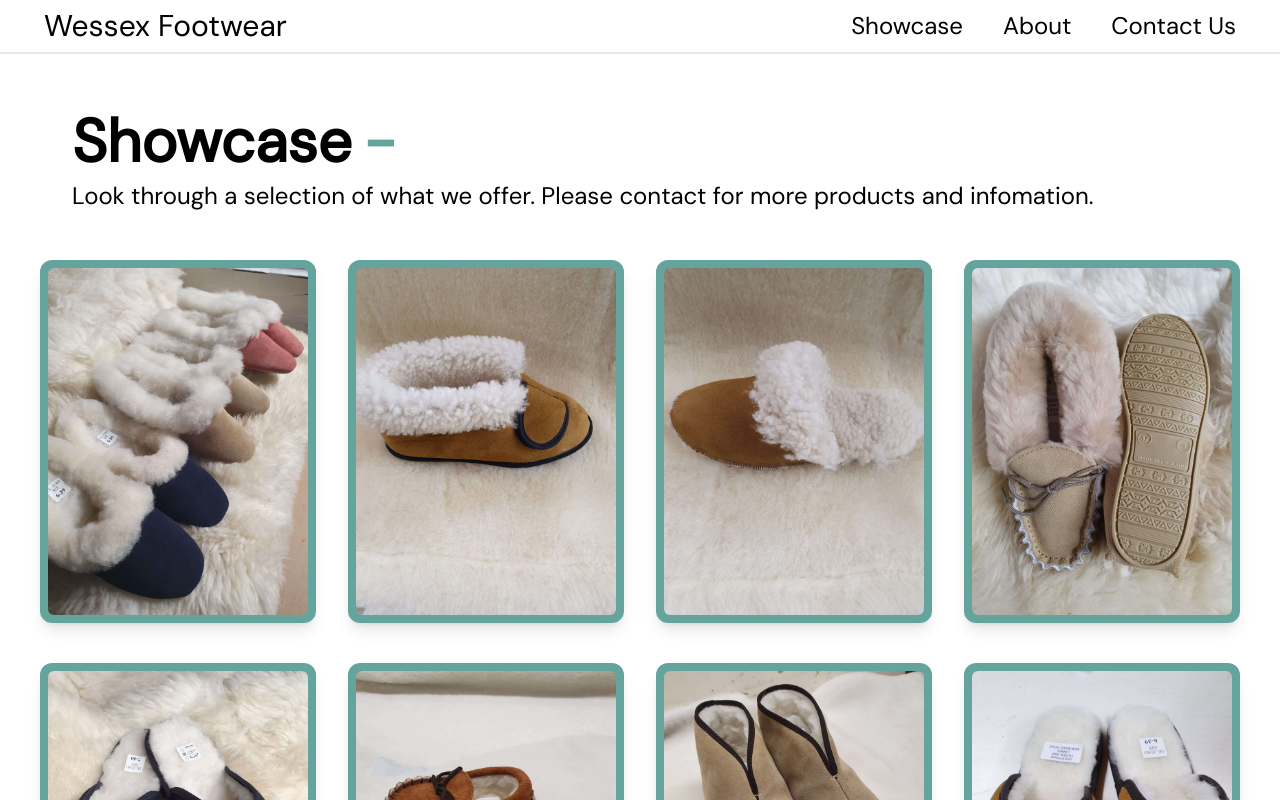
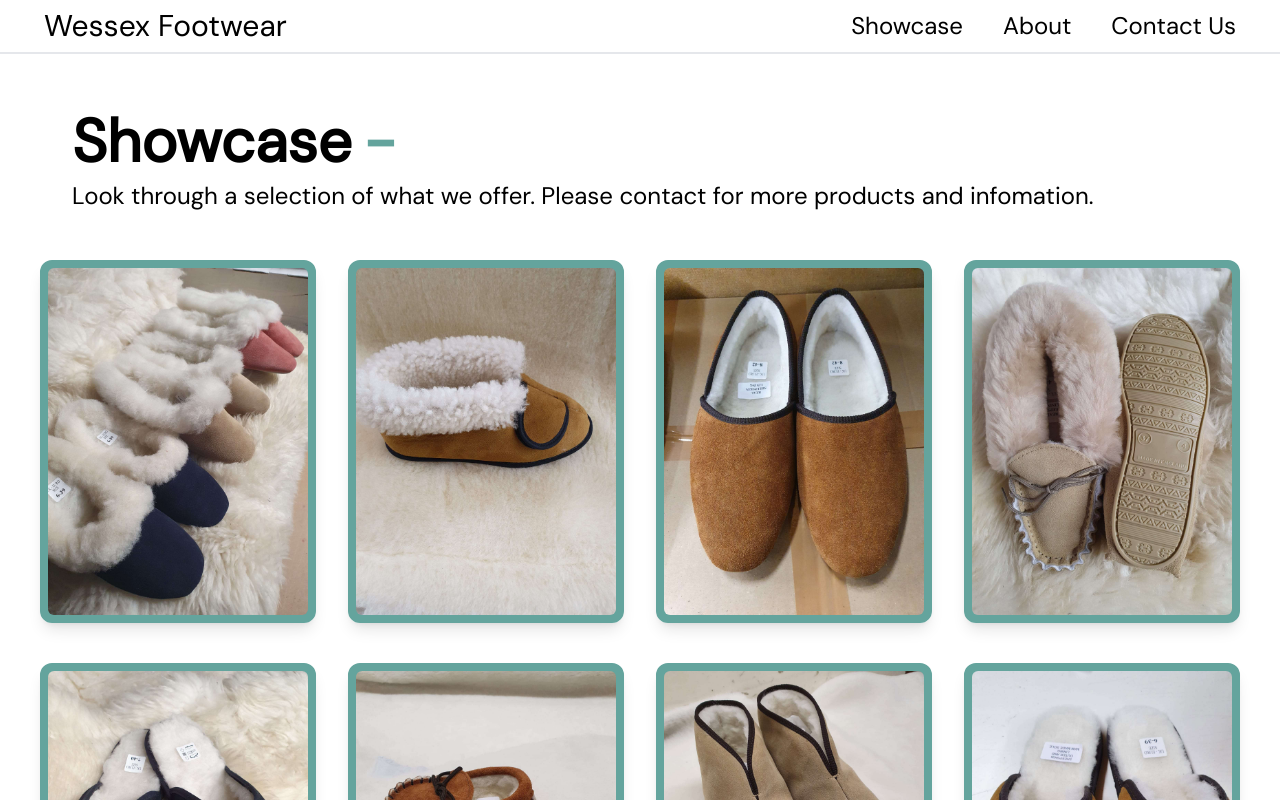
Before and after one commit to ChaoticLuke/Web-Project, a Next.js app: page /showcase in a window 1280 px wide. Shown: the top 800 px of the page. Built offline with nearby package versions, Linux system fonts and the light colour scheme.

Commit message:
changed to nice image

```diff
--- a/src/app/showcase/page.tsx
+++ b/src/app/showcase/page.tsx
@@ -17,7 +17,7 @@ const staticProducts = [
     {
         id: 3,
         href: '#',
-        imageSrc: '/Sheo_3_MaxfluffSlipOns.jpeg',
+        imageSrc: '/Sheo_10_SortaSlipOns.jpeg',
         imageAlt: 'A pair of brown slipper, with fluff cuff'
     },
     {
```
